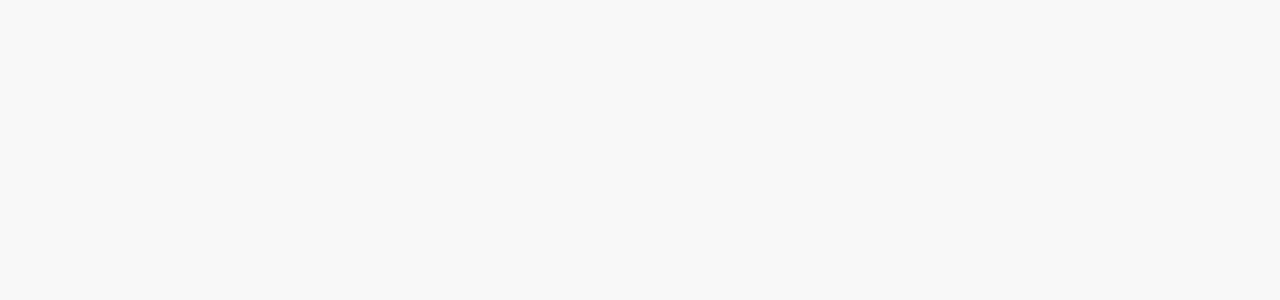
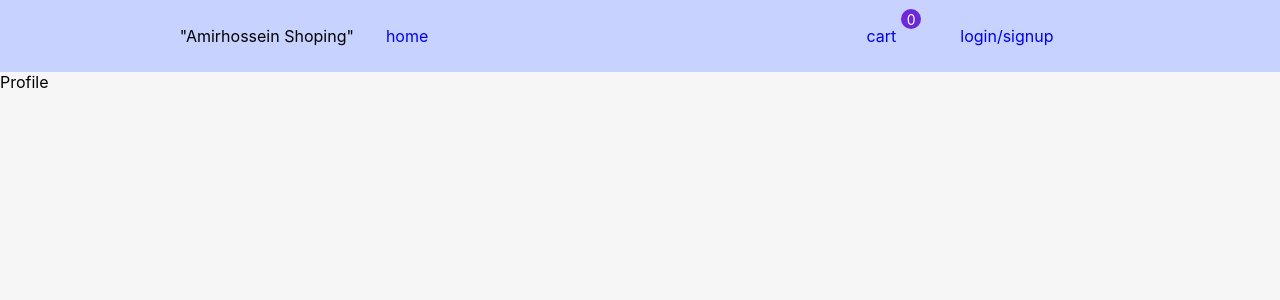
Before and after one commit to amirShirany/shopping-shoes, a React (Create React App) app: page /profile in a window 1280 px wide. Before the commit this address had no page. Shown: the top 300 px of the page. Built offline with nearby package versions, Linux system fonts and the light colour scheme.

Commit message:
Add : AuthProvider & Route and create profile Component

```diff
--- a/src/App.js
+++ b/src/App.js
@@ -1,19 +1,22 @@
 /** @format */
 import './App.css';
 import React from 'react';
+import { BrowserRouter as Router, Routes, Route } from 'react-router-dom';
+import AuthProvider from './Providers/AuthProvider';
 import CartProvider from './Providers/CartProvider';
 import { ToastContainer } from 'react-toastify';
 import 'react-toastify/dist/ReactToastify.css';
-import { BrowserRouter as Router, Routes, Route } from 'react-router-dom';
 import HomePage from './pages/HomePage';
 import CartPage from './pages/CartPage';
 import CheckoutPage from './pages/CheckoutPage';
 import SignupPage from './pages/SignupPage';
 import LoginPage from './pages/LoginPage';
+import ProfilePage from './pages/ProfilePage';
 
 function App() {
 	return (
 		<Router>
+			<AuthProvider>
 				<CartProvider>
 					<ToastContainer />
 					<Routes>
@@ -22,8 +25,10 @@ function App() {
 						<Route path='/checkout' element={<CheckoutPage />} />
 						<Route path='/signup' element={<SignupPage />} />
 						<Route path='/login' element={<LoginPage />} />
+						<Route path='/profile' element={<ProfilePage />} />
 					</Routes>
 				</CartProvider>
+			</AuthProvider>
 		</Router>
 	);
 }
--- /dev/null
+++ b/src/Providers/AuthProvider.js
@@ -0,0 +1,35 @@
+/** @format */
+import { createContext, useContext, useState, useEffect } from 'react';
+
+const AuthProviderContext = createContext();
+const AuthProviderContextDispatcher = createContext();
+
+const LOCAL_STORAGE_AUTH_KEY = 'authState';
+
+const AuthProvider = ({ children }) => {
+	const [state, setState] = useState(false);
+
+	useEffect(() => {
+		const userData =
+			JSON.parse(localStorage.getItem(LOCAL_STORAGE_AUTH_KEY)) || false;
+		setState(userData);
+	}, []);
+
+	useEffect(() => {
+		const data = JSON.stringify(state);
+		localStorage.setItem(LOCAL_STORAGE_AUTH_KEY, data);
+	}, [state]);
+
+	return (
+		<AuthProviderContext.Provider value={state}>
+			<AuthProviderContextDispatcher.Provider value={setState}>
+				{children}
+			</AuthProviderContextDispatcher.Provider>
+		</AuthProviderContext.Provider>
+	);
+};
+
+export default AuthProvider;
+
+export const useAuth = () => useContext(AuthProviderContext);
+export const useAuthActions = () => useContext(AuthProviderContextDispatcher);
--- a/src/Providers/CartProvider.js
+++ b/src/Providers/CartProvider.js
@@ -1,5 +1,5 @@
 /** @format */
-import { useContext, useReducer, createContext } from 'react';
+import { createContext, useContext, useReducer } from 'react';
 import cartReducer from './CartReducer';
 
 const CartContext = createContext();
--- a/src/component/Login/Login.js
+++ b/src/component/Login/Login.js
@@ -1,10 +1,11 @@
 /** @format */
 import './Login.css';
 import { useState } from 'react';
+import * as yup from 'yup';
 import { useFormik } from 'formik';
-import * as yup from 'yup';
-import { Link, useParams, useNavigate } from 'react-router-dom';
 import { loginUser } from '../../services/loginService';
+import { Link, useParams, useNavigate, json } from 'react-router-dom';
+import { useAuthActions } from '../../Providers/AuthProvider';
 import Input from '../../common/Input';
 
 const initialValues = {
@@ -29,9 +30,9 @@ const validationSchema = yup.object({
 });
 
 const LoginForm = () => {
+	const setAuth = useAuthActions();
 	const params = useParams();
 	const navigate = useNavigate();
-
 	const [error, setError] = useState(null);
 
 	const onSubmit = async (Values) => {
@@ -41,9 +42,11 @@ const LoginForm = () => {
 			password,
 		};
 		try {
-			await loginUser(userData);
+			const { data } = await loginUser(userData);
+			setAuth(data);
+			navigate('/');
+			// localStorage.setItem('authState', json.stringify(data));
 			setError(null);
-			navigate('/');
 		} catch (error) {
 			if (error.response && error.response.data.message) {
 				setError(error.response.data.message);
--- a/src/component/Navigation/Navigation.js
+++ b/src/component/Navigation/Navigation.js
@@ -1,10 +1,12 @@
 /** @format */
 import { NavLink } from 'react-router-dom';
+import { useAuth } from '../../Providers/AuthProvider';
 import { useCart } from '../../Providers/CartProvider';
 import './Navigation.css';
 
 const Navigation = () => {
 	const { cart } = useCart();
+	const userData = useAuth();
 	return (
 		<header className='mainNavigation'>
 			<nav>
@@ -30,9 +32,9 @@ const Navigation = () => {
 					</li>
 					<li>
 						<NavLink
-							to='/login'
+							to={userData ? '/profile' : '/login'}
 							className={(navData) => (navData.isActive ? 'activeLink' : '')}>
-							login / signup
+							{userData ? 'profile' : 'login/signup'}
 						</NavLink>
 					</li>
 				</ul>
--- /dev/null
+++ b/src/component/Profile/Profile.js
@@ -0,0 +1,9 @@
+/** @format */
+import { useAuth } from '../../Providers/AuthProvider';
+
+const Profile = () => {
+	const setAuth = useAuth();
+	return <div>Profile</div>;
+};
+
+export default Profile;
--- a/src/component/Singup/Signup.js
+++ b/src/component/Singup/Signup.js
@@ -3,8 +3,9 @@ import './Signup.css';
 import { useState } from 'react';
 import { useFormik } from 'formik';
 import { signupUser } from '../../services/signupService';
-import { Link, useParams, useNavigate } from 'react-router-dom';
+import { Link, useParams, useNavigate, json } from 'react-router-dom';
 import * as yup from 'yup';
+import { useAuthActions } from '../../Providers/AuthProvider';
 import Input from '../../common/Input';
 
 const initialValues = {
@@ -46,10 +47,9 @@ const validationSchema = yup.object({
 });
 
 const SignupForm = () => {
+	const setAuth = useAuthActions();
 	const params = useParams();
-	console.log(params);
 	const navigate = useNavigate();
-
 	const [error, setError] = useState(null);
 
 	const onSubmit = async (Values) => {
@@ -62,7 +62,9 @@ const SignupForm = () => {
 		};
 
 		try {
-			await signupUser(userData);
+			const { data } = await signupUser(userData);
+			setAuth(data);
+			// localStorage.setItem('authState', json.stringify(data));
 			setError(null);
 			navigate('/');
 		} catch (error) {
--- /dev/null
+++ b/src/pages/ProfilePage.js
@@ -0,0 +1,13 @@
+/** @format */
+import Layout from '../Layout/Layout';
+import Profile from '../component/Profile/Profile';
+
+const ProfilePage = () => {
+	return (
+		<Layout>
+			<Profile />
+		</Layout>
+	);
+};
+
+export default ProfilePage;
```
Lines whose indentation alone changed are shown as unchanged.
